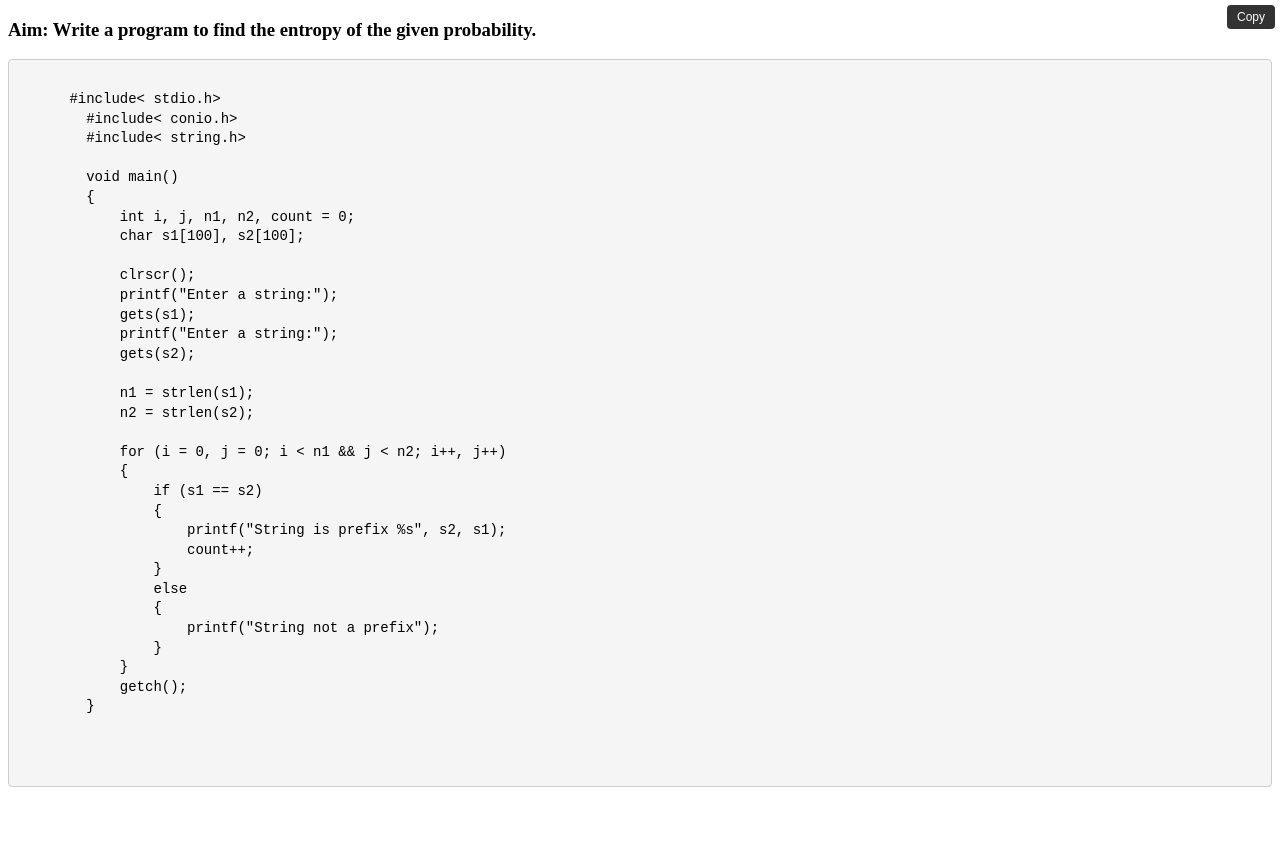
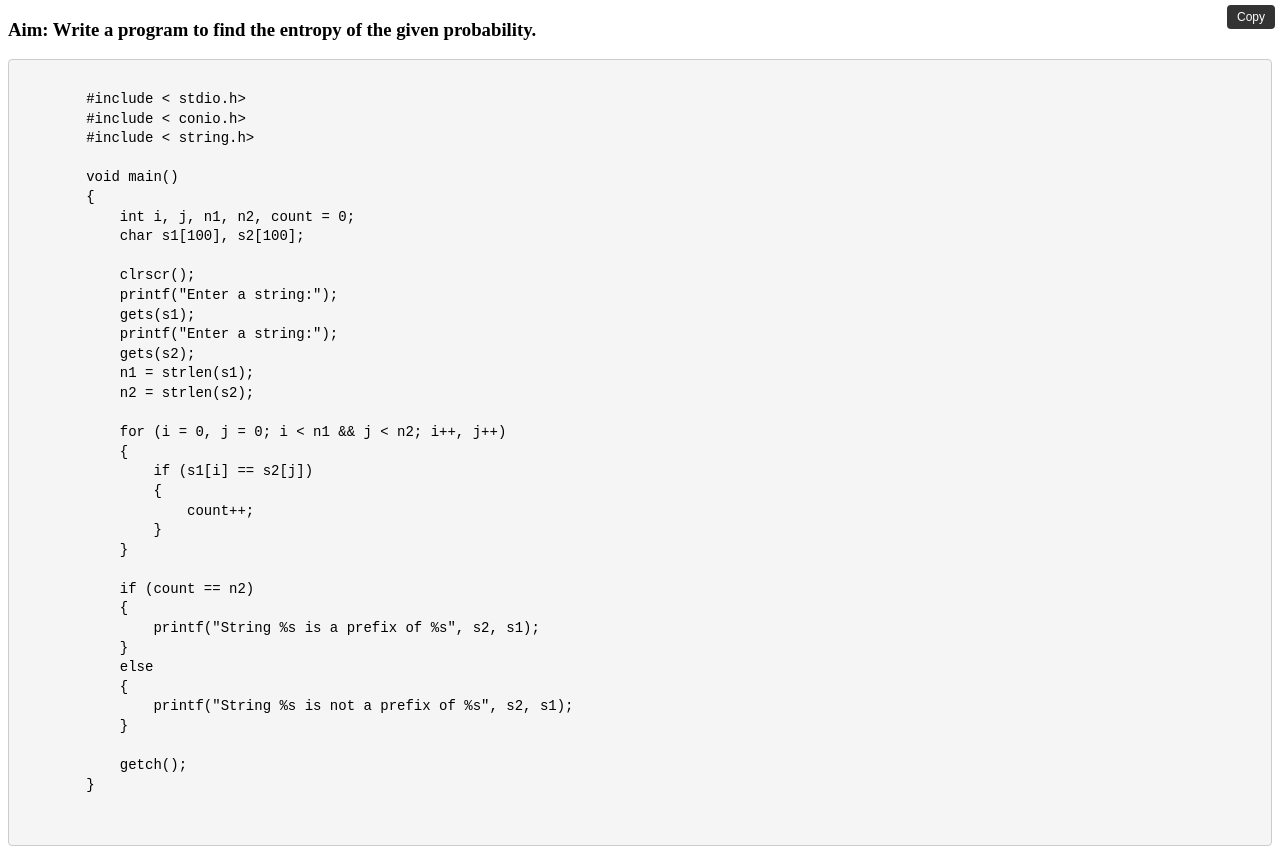
Before and after one commit to AadarshGupta07/awp, a plain HTML site: page pages/entropy-p2.html in a window 1280 px wide. Before the commit the page ends 801 px from the top, so only its background shows below. Drawn offline with Linux system fonts and the light colour scheme.

Commit message:
updated p2 and p3

```diff
--- a/pages/entropy-p2.html
+++ b/pages/entropy-p2.html
@@ -34,9 +34,9 @@
 
   <pre>
     <code>
-      #include< stdio.h>
-        #include< conio.h>
-        #include< string.h>
+        #include < stdio.h>
+        #include < conio.h>
+        #include < string.h>
 
         void main()
         {
@@ -48,25 +48,28 @@
             gets(s1);
             printf("Enter a string:");
             gets(s2);
-
             n1 = strlen(s1);
             n2 = strlen(s2);
 
             for (i = 0, j = 0; i < n1 && j < n2; i++, j++)
             {
-                if (s1 == s2)
+                if (s1[i] == s2[j])
                 {
-                    printf("String is prefix %s", s2, s1);
                     count++;
                 }
-                else
-                {
-                    printf("String not a prefix");
-                }
             }
+
+            if (count == n2)
+            {
+                printf("String %s is a prefix of %s", s2, s1);
+            }
+            else
+            {
+                printf("String %s is not a prefix of %s", s2, s1);
+            }
+
             getch();
         }
-
     </code>
   </pre>
 
```
Also changed, not shown: pages/p3.html (+8 -5 lines).
